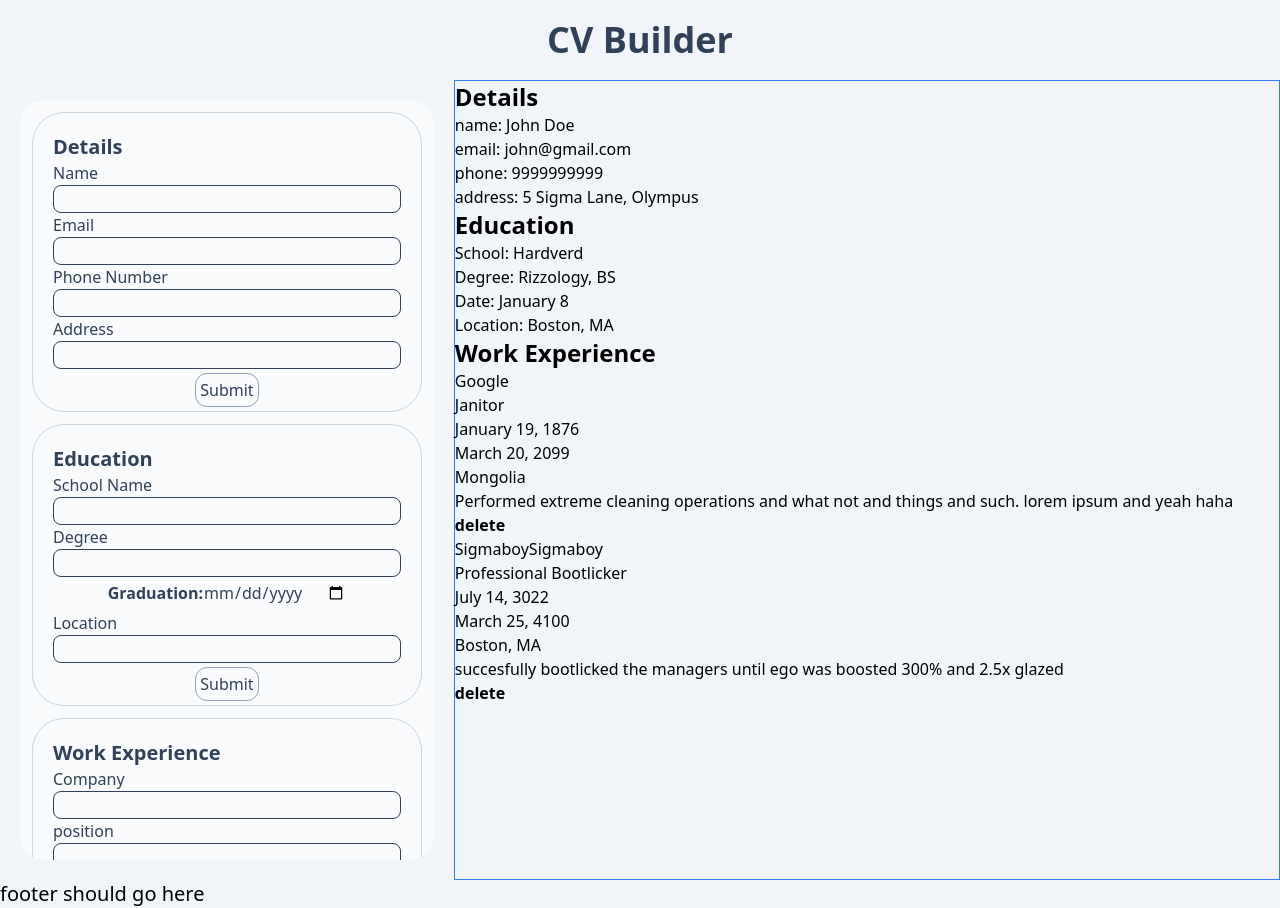
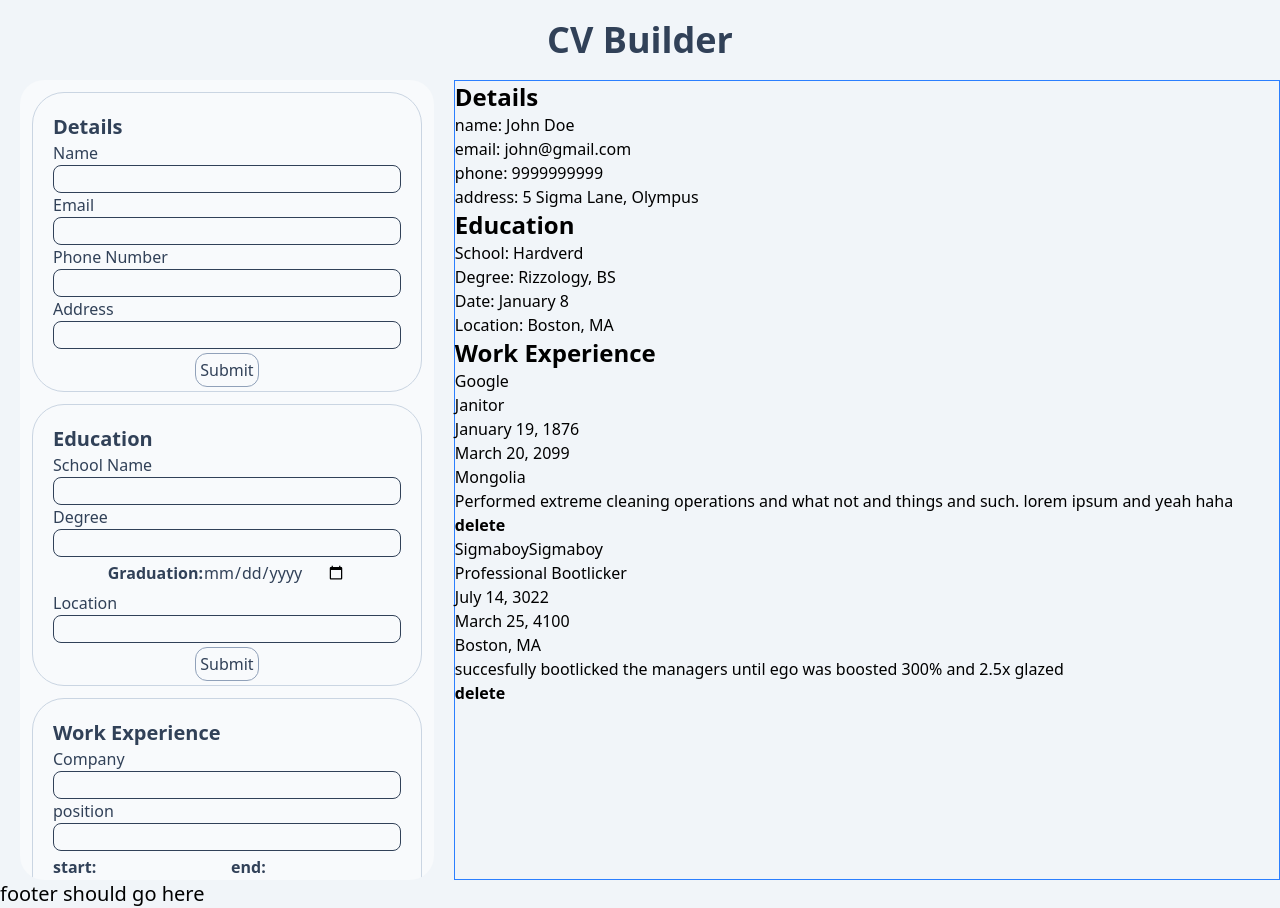
Before and after one commit to yskim308/cvApp, a React (Vite) app: page / in a window 1280 px wide. Built offline with nearby package versions, Linux system fonts and the light colour scheme.

Commit message:
Fix unaligned margin

```diff
--- a/src/App.tsx
+++ b/src/App.tsx
@@ -64,7 +64,7 @@ function App() {
 
   return (
     <>
-      <div className="w-1/3 overflow-y-scroll m-5 p-3 rounded-3xl bg-slate-50">
+      <div className="w-1/3 overflow-y-scroll mx-5 p-3 rounded-3xl bg-slate-50">
         <DetailsForm onSubmit={handleDetailsSubmit} />
         <EducationForm onSubmit={handleEducationSubmit} />
         <JobForm onSubmit={handleJobSubmit} />
```
